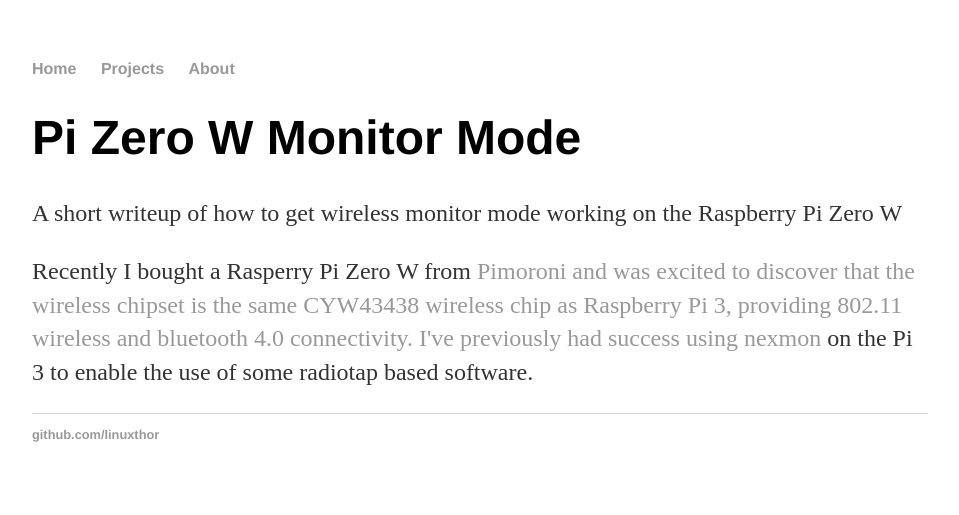
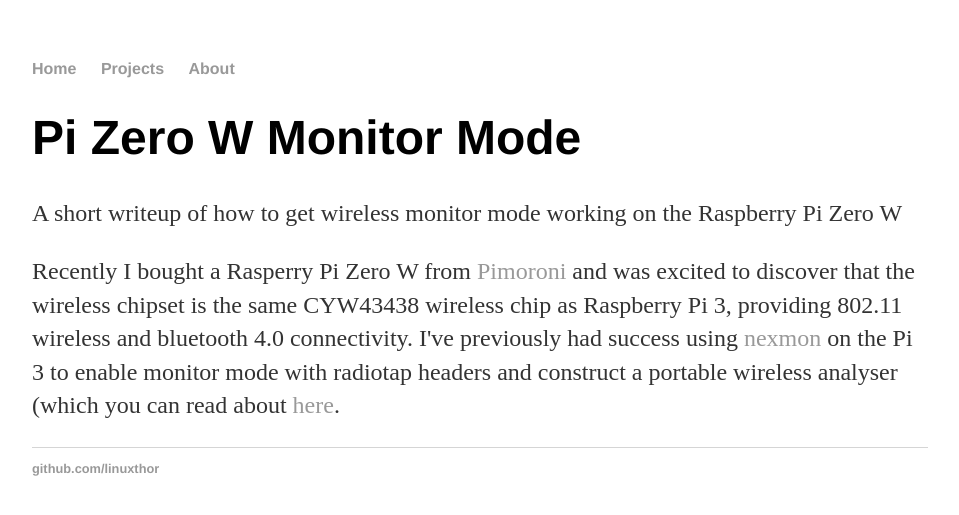
Before and after one commit to linuxthor/linuxthor.github.io, a Jekyll site: the page built from projects/pi-zero-w-monitor-mode/index.html, in a window 1280 px wide. Shown: the top 515 px of the page, without its empty margins (160-1119 px from the left). Built offline with Jekyll 4.4.1, drawn with Linux system fonts in a browser that asks for light colours.

Commit message:
Update index.html

```diff
--- a/projects/pi-zero-w-monitor-mode/index.html
+++ b/projects/pi-zero-w-monitor-mode/index.html
@@ -7,10 +7,10 @@
 	<p>A short writeup of how to get wireless monitor mode working on the Raspberry Pi Zero W</p>
 </div>
 <div class="post">
-  <p>Recently I bought a Rasperry Pi Zero W from <a href="https://shop.pimoroni.com/">Pimoroni and was excited to discover that
+	<p>Recently I bought a Rasperry Pi Zero W from <a href="https://shop.pimoroni.com/">Pimoroni</a> and was excited to discover that
      the wireless chipset is the same  CYW43438 wireless chip as Raspberry Pi 3, providing 802.11 wireless and bluetooth 4.0
      connectivity. I've previously had success using <a href="https://github.com/seemoo-lab/nexmon">nexmon</a> on the Pi 3 to
-     enable the use of some radiotap based software.<p>
+     enable monitor mode with radiotap headers and construct a portable wireless analyser (which you can read about <a href="">here</a>.<p>
   <p>
 </div>
 <!-- /.blurb -->
```
